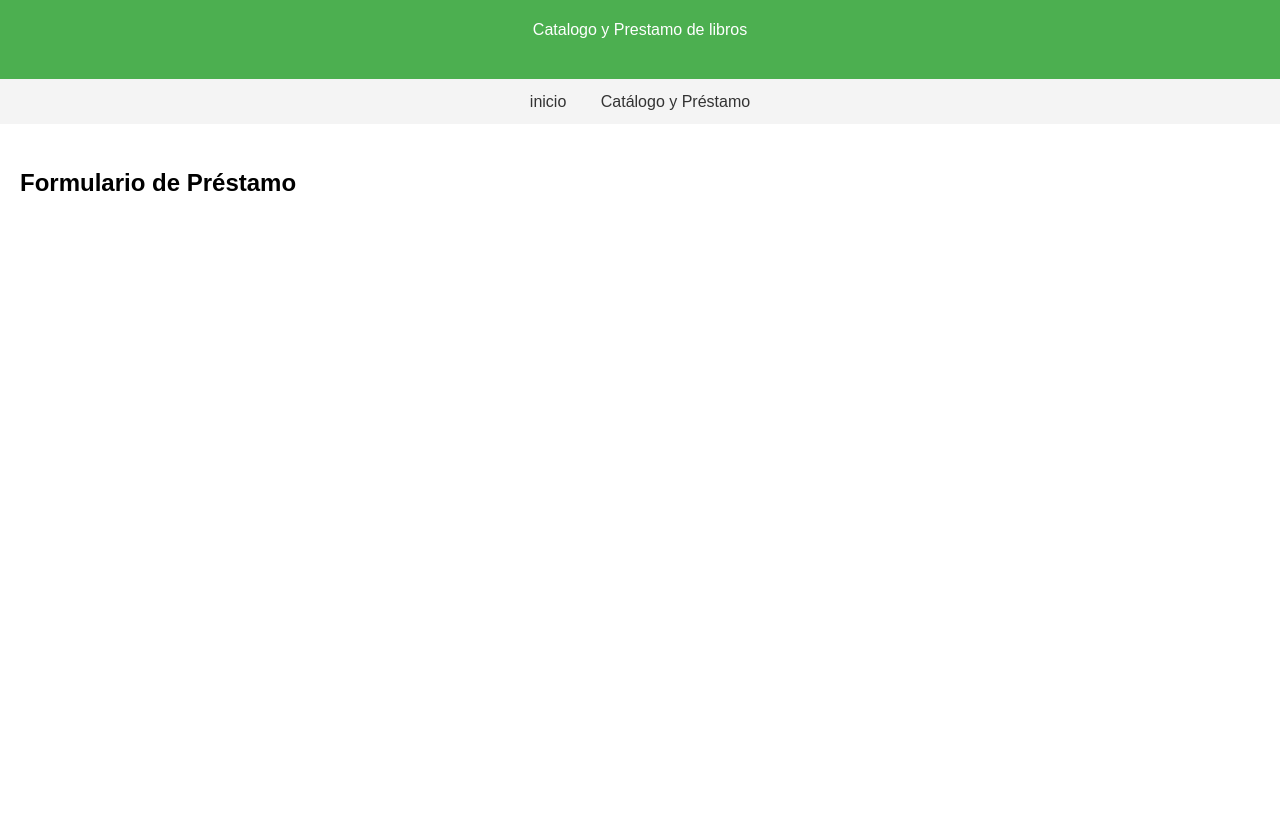
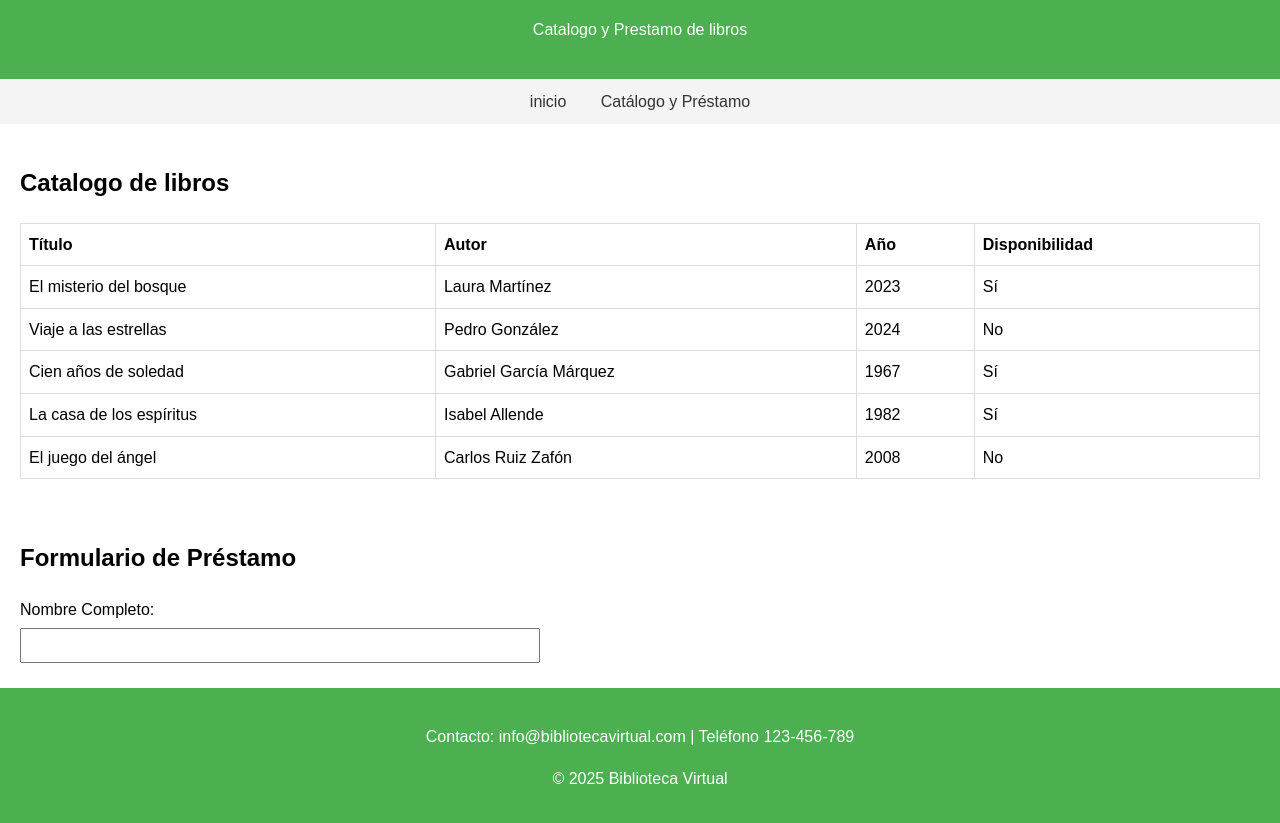
Before and after one commit to daritanton3-tech/biblioteca, a plain HTML site: page catalogo.html in a window 1280 px wide. Shown: the part 81-904 px from the top of the page. Before the commit the page ends 800 px from the top, so only its background shows below. Drawn offline with Linux system fonts and the light colour scheme.

Commit message:
Crear tabla

```diff
--- a/catalogo.html
+++ b/catalogo.html
@@ -28,11 +28,58 @@
       <a href="catalogo.html">Catálogo y Préstamo</a>
     </nav>
 
+    <section>
+      <h2>Catalogo de libros</h2>
+      <table>
+        <tr>
+          <th>Título</th>
+          <th>Autor</th>
+          <th>Año</th>
+          <th>Disponibilidad</th>
+        </tr>
+        <tr>
+          <td>El misterio del bosque</td>
+          <td>Laura Martínez</td>
+          <td>2023</td>
+          <td>Sí</td>
+        </tr>
+        <tr>
+          <td>Viaje a las estrellas</td>
+          <td>Pedro González</td>
+          <td>2024</td>
+          <td>No</td>
+        </tr>
+        <tr>
+          <td>Cien años de soledad</td>
+          <td>Gabriel García Márquez</td>
+          <td>1967</td>
+          <td>Sí</td>
+        </tr>
+        <tr>
+          <td>La casa de los espíritus</td>
+          <td>Isabel Allende</td>
+          <td>1982</td>
+          <td>Sí</td>
+        </tr>
+        <tr>
+          <td>El juego del ángel</td>
+          <td>Carlos Ruiz Zafón</td>
+          <td>2008</td>
+          <td>No</td>
+        </tr>
+      </table>
+    </section>
+
     <section id="prestamo">
       <h2>Formulario de Préstamo</h2>
       <form action="#" method="get">
-        <!-- Define aquí o formulario -->
+        <label for="NombreCompleto">Nombre Completo:</label>
+        <input id="NombreCompleto" type="text" />
       </form>
     </section>
+    <footer>
+      <p>Contacto: info@bibliotecavirtual.com | Teléfono 123-456-789</p>
+      <p>© 2025 Biblioteca Virtual</p>
+    </footer>
   </body>
 </html>
```
